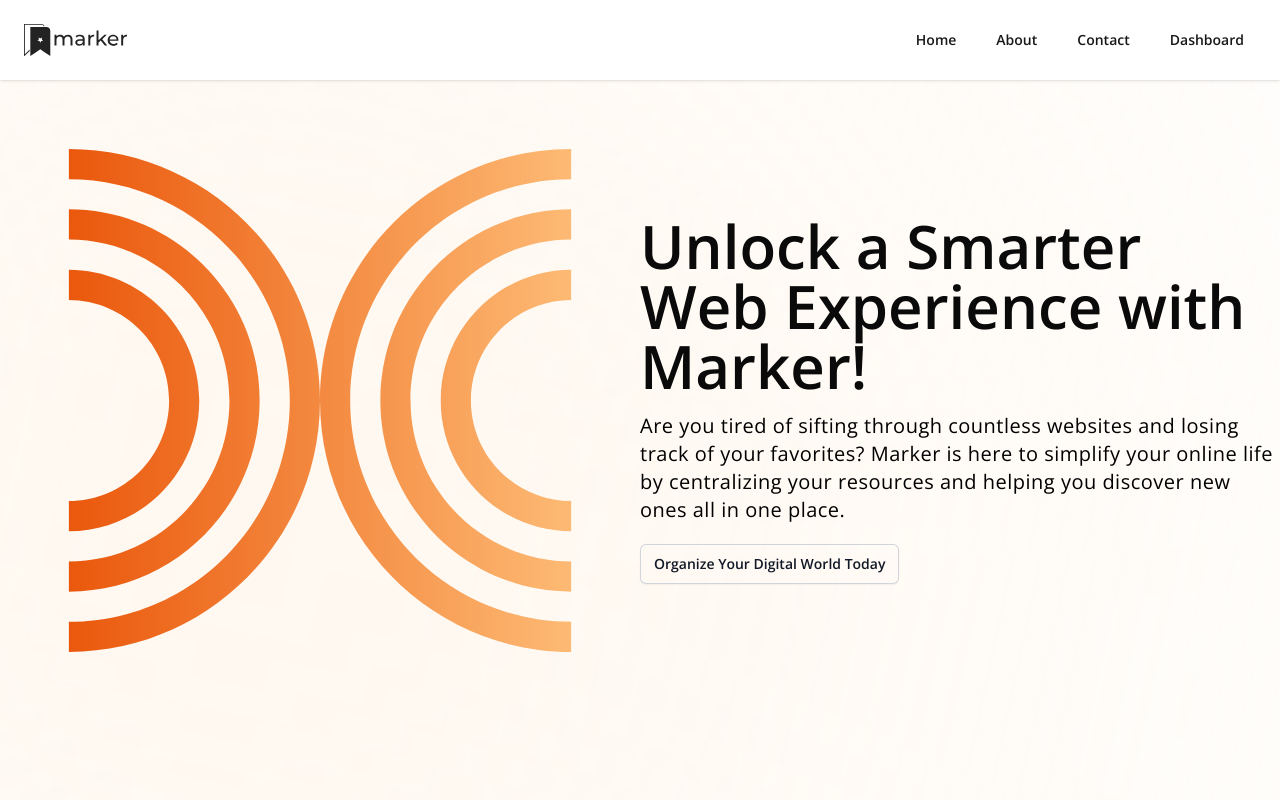
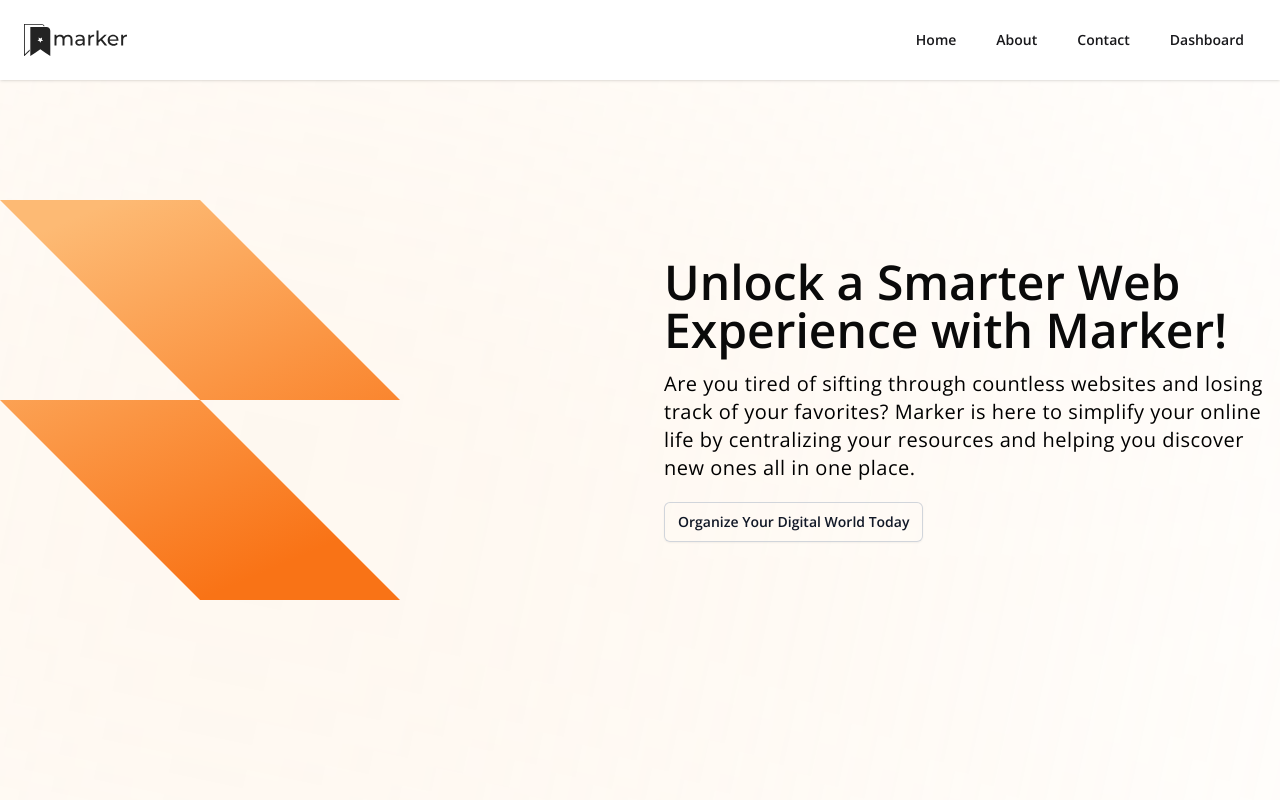
Before and after one commit to Justin-Bento/random-project, a React (Vite) app: page / in a window 1280 px wide. Shown: the top 800 px of the page. Built offline with nearby package versions, Linux system fonts and the light colour scheme.

Commit message:
updated class to include gradient

```diff
--- a/src/pages/marketing/Home.jsx
+++ b/src/pages/marketing/Home.jsx
@@ -3,15 +3,15 @@ import { Link } from "react-router-dom";
 export default function Home() {
   return (
     <div className="relative">
-      <section className="grid grid-cols-1 lg:grid-cols-2 py-12 min-h-screen">
-        <div className="flex items-center">
+      <section className="grid grid-cols-1 lg:grid-cols-2 container mx-auto items-center place-content-center gap-12 min-h-screen p-6 lg:p-0">
+        <div className="flex items-center place-content-start lg:place-content-start lg:mt-0">
           <FramerShapes />
         </div>
         <div className="flex items-start justify-center flex-col max-w-[100ch] relative">
-          <h1 className="font-display text-5xl font-semibold tracking-normal text-neutral-950 sm:text-6xl">
+          <h1 className="font-display font-semibold tracking-normal text-neutral-950 text-4xl xl:text-5xl">
             Unlock a Smarter Web Experience with Marker!
           </h1>
-          <p className="leading-7 mt-4 text-xl tracking-wide mb-5">
+          <p className="leading-7 mt-4 text-base xl:text-xl tracking-wide mb-5">
             Are you tired of sifting through countless websites and losing track
             of your favorites? Marker is here to simplify your online life by
             centralizing your resources and helping you discover new ones all in
@@ -25,47 +25,42 @@ export default function Home() {
           </Link>
         </div>
       </section>
-      <div className="absolute top-40 -left-20 -z-10 w-[90%] pointer-events-none min-h-screen blur-hero bg-gradient-to-r from-orange-200 to-transparent rotate-12"></div>
+      <div className="absolute top-lg xl:top-40 left-0 xl:-left-20 -z-10 xl:w-[90%] pointer-events-none xl:min-h-screen blur-hero bg-gradient-to-r from-orange-200 to-transparent xl:rotate-12"></div>
     </div>
   );
 }
 
 export function FramerShapes() {
   return (
+    <>
       <svg
-      width="200"
-      height="200"
         viewBox="0 0 200 200"
         fill="none"
         xmlns="http://www.w3.org/2000/svg"
-      className="w-full h-[503px] rotate-90"
+        className="w-[200px] lg:w-[400px] aspect-square"
       >
-      <g clipPath="url(#clip0_231_82)">
+        <g clipPath="url(#clip0_238_1296)">
           <path
             fillRule="evenodd"
             clipRule="evenodd"
-          d="M0 0C0 55.2285 44.7715 100 100 100C44.7715 100 0 144.772 0 200H12C12 151.399 51.3989 112 100 112C148.601 112 188 151.399 188 200H200C200 144.772 155.228 100 100 100C155.228 100 200 55.2285 200 0H188C188 48.6011 148.601 88 100 88C51.3989 88 12 48.6011 12 0H0ZM24 0C24 41.9736 58.0264 76 100 76C141.974 76 176 41.9736 176 0H164C164 35.3462 135.346 64 100 64C64.6538 64 36 35.3462 36 0H24ZM48 0C48 28.7188 71.2812 52 100 52C128.719 52 152 28.7188 152 0H140C140 22.0914 122.091 40 100 40C77.9086 40 60 22.0914 60 0H48ZM100 124C141.974 124 176 158.026 176 200H164C164 164.654 135.346 136 100 136C64.6538 136 36 164.654 36 200H24C24 158.026 58.0264 124 100 124ZM100 148C128.719 148 152 171.281 152 200H140C140 177.909 122.091 160 100 160C77.9086 160 60 177.909 60 200H48C48 171.281 71.2812 148 100 148Z"
-          fill="url(#paint0_linear_231_82)"
-        />{" "}
-      </g>{" "}
+            d="M100 0H0L100 100H0L100 200H200L100 100H200L100 0Z"
+            fill="url(#paint0_linear_238_1296)"
+          />
+        </g>
         <defs>
-        {" "}
           <linearGradient
-          id="paint0_linear_231_82"
-          x1="100"
-          y1="0"
+            id="paint0_linear_238_1296"
+            x1="20.5"
+            y1="16"
             x2="100"
             y2="200"
             gradientUnits="userSpaceOnUse"
           >
-          {" "}
-          <stop stopColor="#fdba74" /> <stop offset="1" stopColor="#ea580c" />{" "}
-        </linearGradient>{" "}
-        <clipPath id="clip0_231_82">
-          {" "}
-          <rect width="200" height="200" fill="white" />{" "}
-        </clipPath>{" "}
-      </defs>{" "}
+            <stop stopColor="#fdba74" />
+            <stop offset="1" stopColor="#f97316" />
+          </linearGradient>
+        </defs>
       </svg>
+    </>
   );
 }
```
Lines whose indentation alone changed are shown as unchanged.
